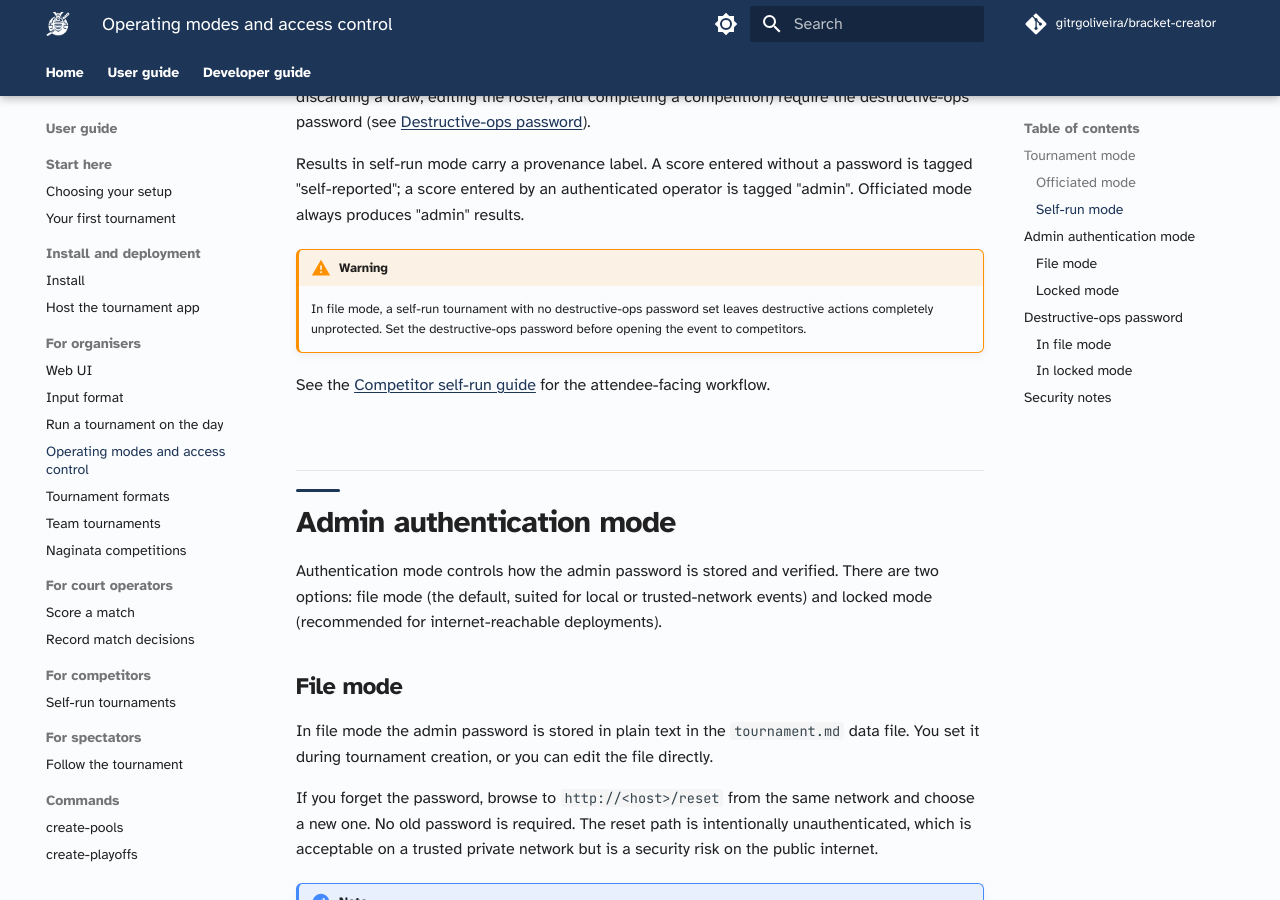
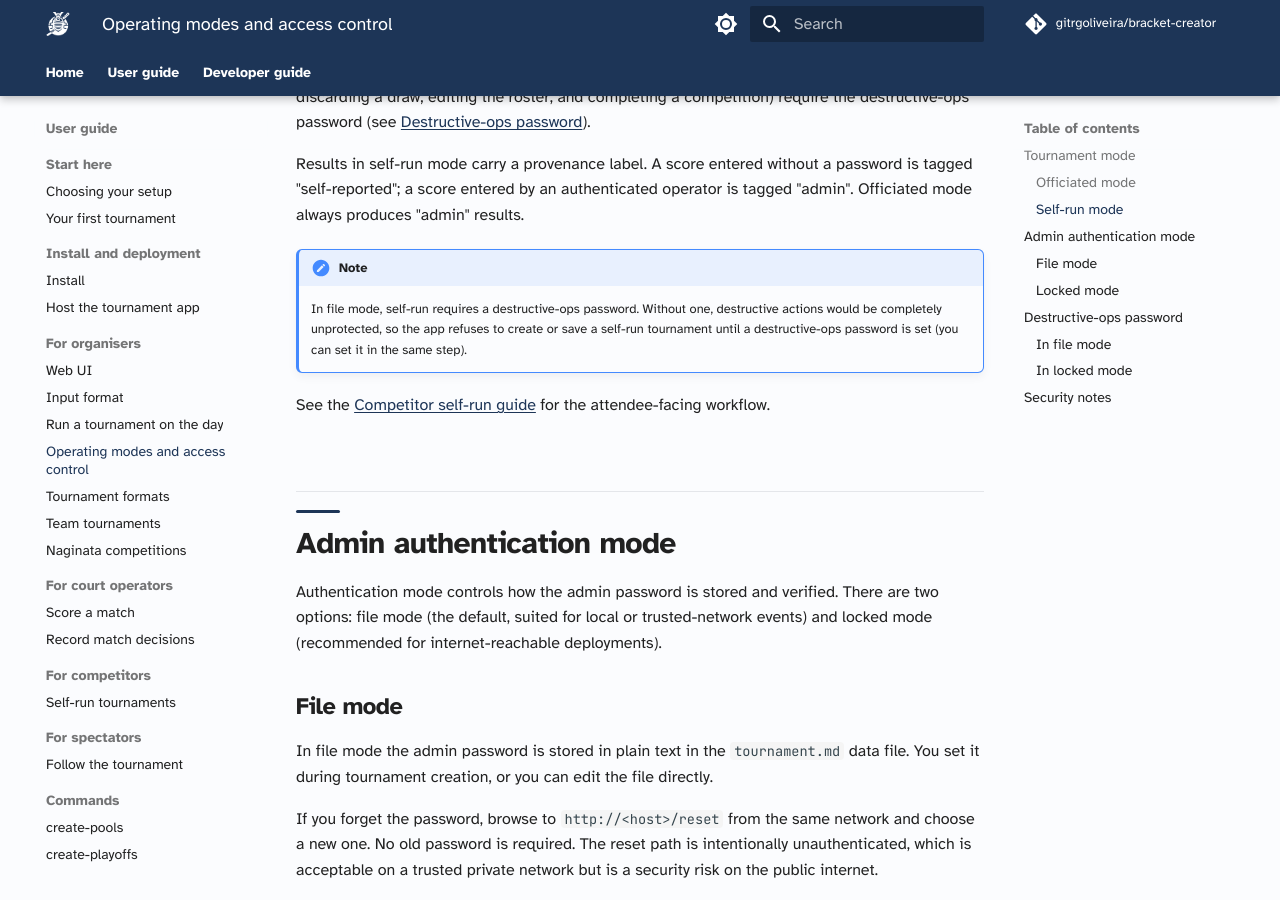
Before and after one commit to gitrgoliveira/bracket-creator, an MkDocs documentation site: the page built from docs/user-guide/organisers/operating-modes.md, in a window 1280 px wide and 900 px high, scrolled down 986 px. Built offline with MkDocs 1.6.1 and Material for MkDocs 9.7.7, drawn with Linux system fonts in a browser that asks for light colours; comment, search, counter and statistics services are not loaded.

Commit message:
docs: self-run file-mode fail-closes on the destructive-ops password (Copilot)
The app refuses to create or save a self-run tournament in file mode without a
destructive-ops password (errSelfRunRequiresAdminPassword), so reframe the note
from a best-practice reminder to the enforced behaviour it actually is.

Co-Authored-By: Claude Opus 4.8 <noreply@anthropic.com>

```diff
--- a/docs/user-guide/organisers/operating-modes.md
+++ b/docs/user-guide/organisers/operating-modes.md
@@ -18,8 +18,8 @@ Two kinds of action stay gated in self-run mode. Organiser setup (creating and e
 
 Results in self-run mode carry a provenance label. A score entered without a password is tagged "self-reported"; a score entered by an authenticated operator is tagged "admin". Officiated mode always produces "admin" results.
 
-!!! warning
-    In file mode, a self-run tournament with no destructive-ops password set leaves destructive actions completely unprotected. Set the destructive-ops password before opening the event to competitors.
+!!! note
+    In file mode, self-run requires a destructive-ops password. Without one, destructive actions would be completely unprotected, so the app refuses to create or save a self-run tournament until a destructive-ops password is set (you can set it in the same step).
 
 See the [Competitor self-run guide](../competitors/self-run.md) for the attendee-facing workflow.
 
```
